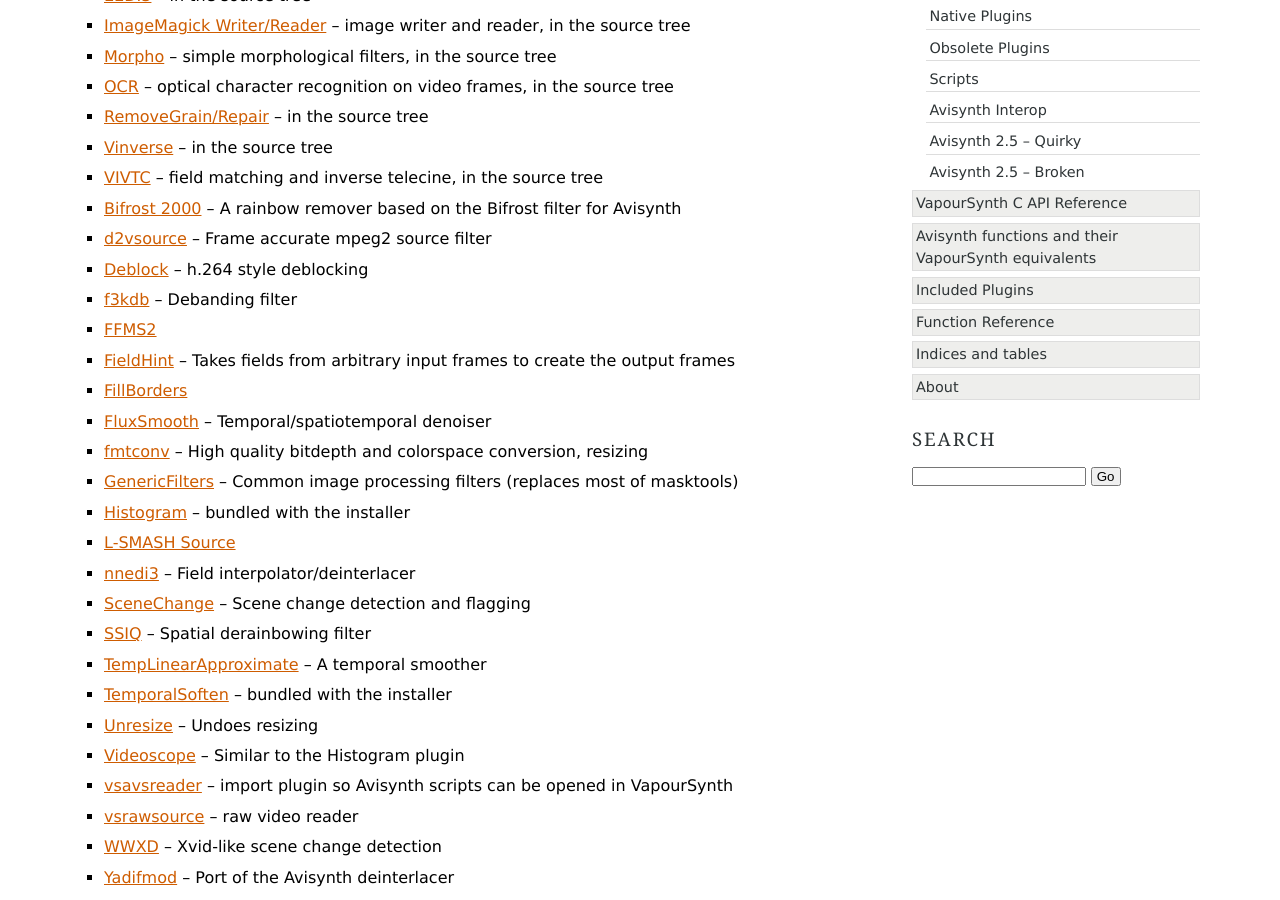
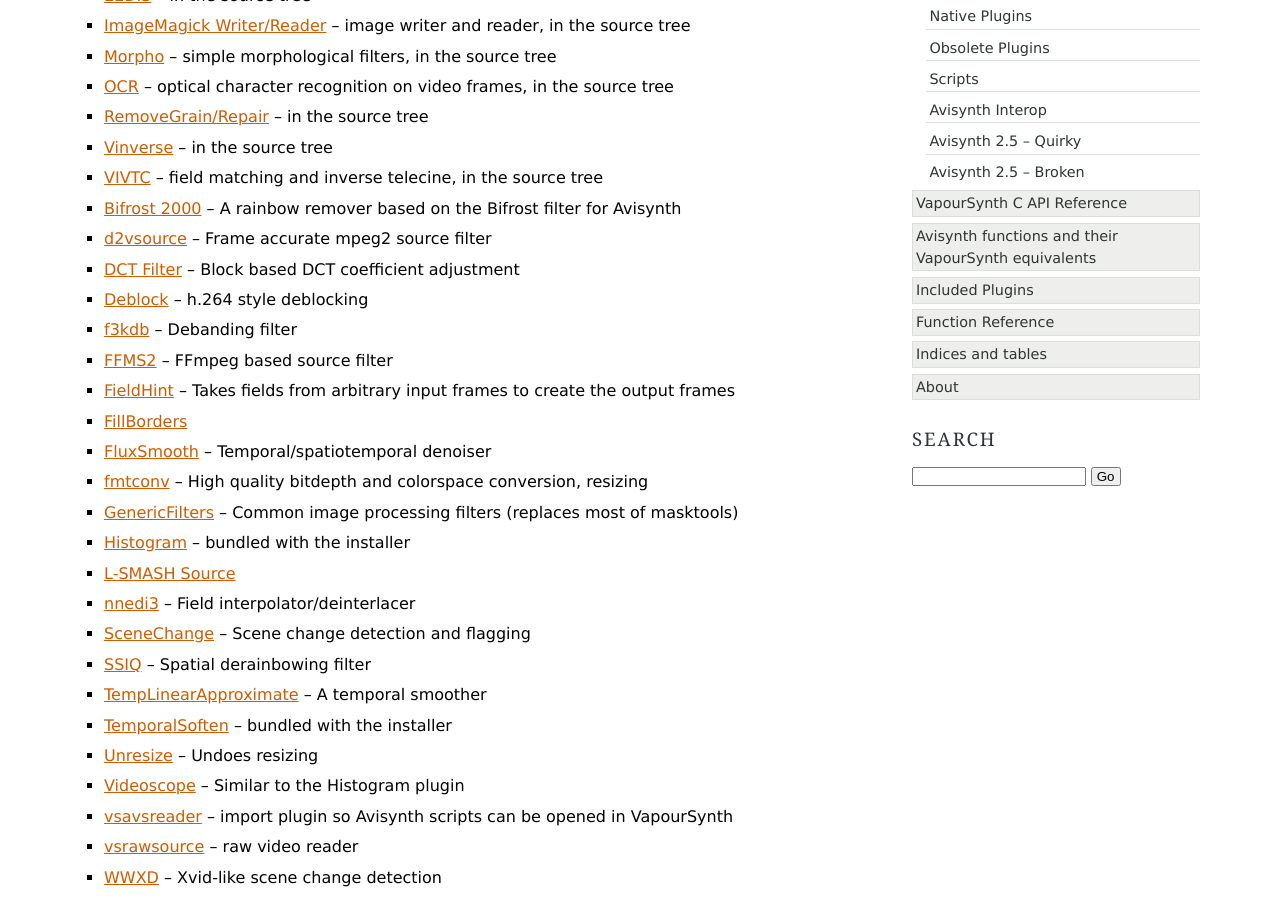
Before and after one commit to vapoursynth/vapoursynth, a Sphinx documentation site: the page built from doc/pluginlist.rst, in a window 1280 px wide and 900 px high, scrolled down 408 px. Built offline with Sphinx 7.4.7, drawn with Linux system fonts in a browser that asks for light colours; formulas are drawn with MathJax 3.

Commit message:
Add dctfilter to list

```diff
--- a/doc/pluginlist.rst
+++ b/doc/pluginlist.rst
@@ -18,9 +18,10 @@
 * :ref:`VIVTC <vivtc>` -- field matching and inverse telecine, in the source tree
 * `Bifrost 2000 <https://github.com/dubhater/vapoursynth-bifrost>`_ -- A rainbow remover based on the Bifrost filter for Avisynth
 * `d2vsource <http://forum.doom9.org/showthread.php?t=166399>`_ -- Frame accurate mpeg2 source filter
+* `DCT Filter <http://forum.doom9.org/showthread.php?t=171039>`_ -- Block based DCT coefficient adjustment
 * `Deblock <http://forum.doom9.org/showthread.php?t=170975>`_ -- h.264 style deblocking
 * `f3kdb <http://forum.doom9.org/showthread.php?t=161411>`_ -- Debanding filter
-* `FFMS2 <https://github.com/FFMS/ffms2>`_
+* `FFMS2 <https://github.com/FFMS/ffms2>`_ -- FFmpeg based source filter
 * `FieldHint <https://github.com/dubhater/vapoursynth-fieldhint>`_ -- Takes fields from arbitrary input frames to create the output frames
 * `FillBorders <https://github.com/dubhater/vapoursynth-fillborders>`_
 * `FluxSmooth <https://github.com/dubhater/vapoursynth-fluxsmooth>`_ -- Temporal/spatiotemporal denoiser
```
